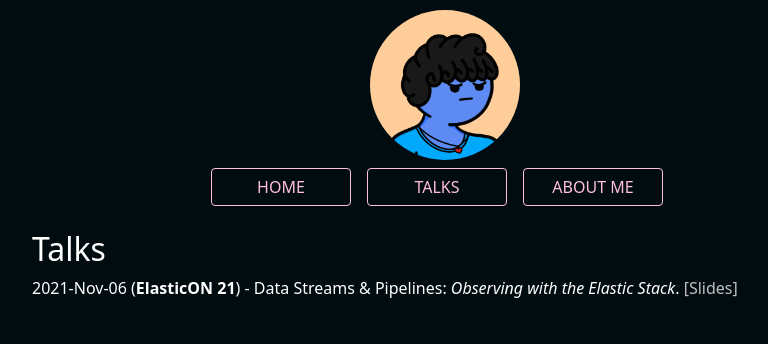
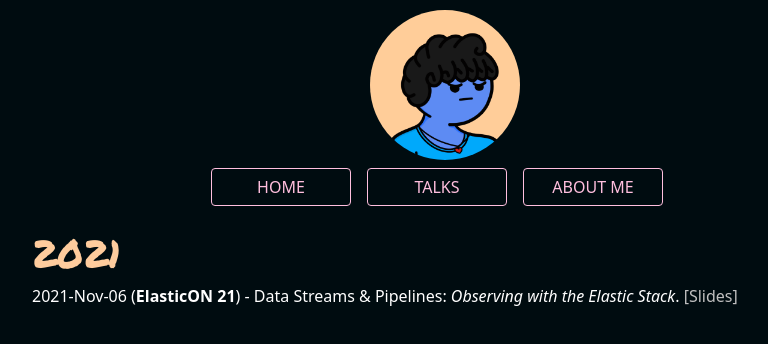
Before and after one commit to pjhampton/pjhampton, a Next.js app in the folder blog/: page /talks in a window 1280 px wide. Shown: the top 344 px of the page, without its empty margins (195-963 px from the left). Built offline with nearby package versions, Linux system fonts and the light colour scheme.

Commit message:
Add heading font.

```diff
--- a/blog/pages/about.tsx
+++ b/blog/pages/about.tsx
@@ -8,7 +8,7 @@ export default function About({ title } : AboutProps) {
   return (
     <Layout pageTitle={`${title} | About`}>
       <>
-        <h1 className="title">I'm Pete 👋</h1>
+        <h1 className="special">I'm Pete 👋</h1>
 
         <div className="content">
           <p>
--- a/blog/pages/talks.tsx
+++ b/blog/pages/talks.tsx
@@ -9,7 +9,7 @@ export default function Talks({ title } : TalksProps) {
   return (
     <Layout pageTitle={`${title} | Talks`}>
       <>
-        <h1>Talks</h1>
+        <h1 className="special heading">2021</h1>
 
         <ul style={{ listStyle: 'none', padding: 0 }}>
           <li>2021-Nov-06 (<strong>ElasticON 21</strong>) - Data Streams & Pipelines: <i>Observing with the Elastic Stack</i>. <a href="/talks/pjhampton-elasticon-oct2021.pdf" target="_blank">[Slides]</a></li>
--- a/blog/styles/globals.css
+++ b/blog/styles/globals.css
@@ -1,3 +1,5 @@
+@import url("https://fonts.googleapis.com/css2?family=Permanent+Marker");
+
 html,
 body {
   padding: 0;
@@ -8,6 +10,15 @@ body {
 
 h1 {
   font-size: 2em;
+}
+
+h1.special {
+  font-size: 2.4em;
+  font-family: 'Permanent Marker';
+}
+
+h1.heading {
+  color: #fecc9d;
 }
 
 p {
```
